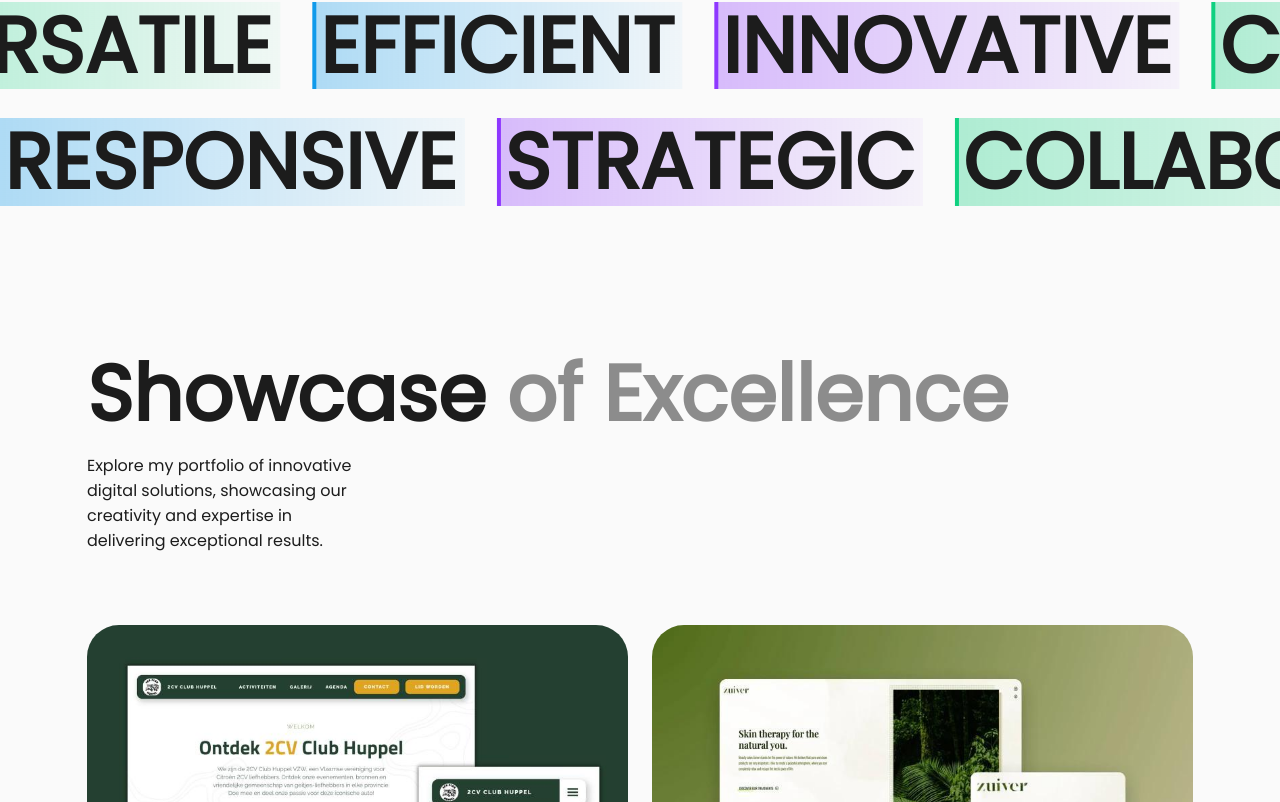
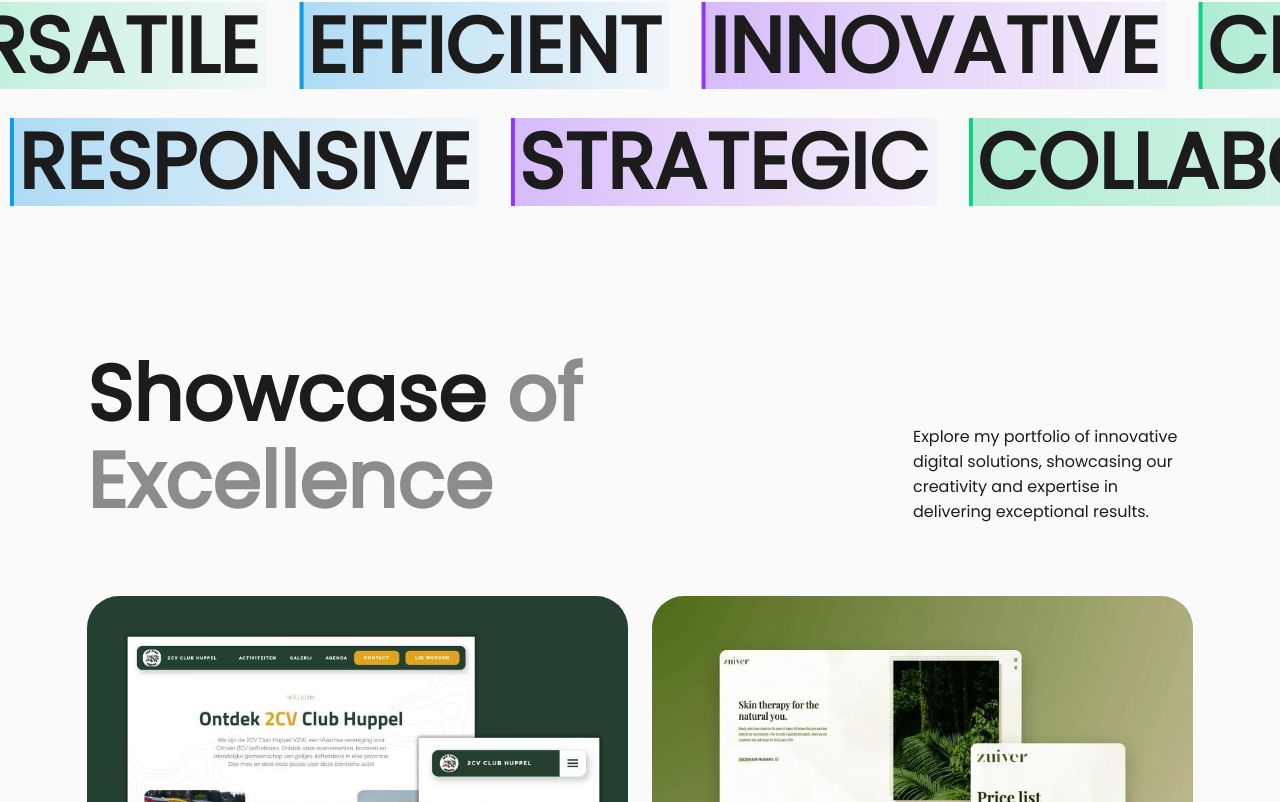
Before and after one commit to DiemasMichiels/diemas, a Next.js app: page / in a window 1280 px wide. Shown: the part 2230-3032 px from the top of the page. Built offline with nearby package versions, Linux system fonts and the light colour scheme.

Commit message:
fix: header portfolio

```diff
--- a/components/portfolio/Portfolio.module.scss
+++ b/components/portfolio/Portfolio.module.scss
@@ -10,6 +10,10 @@
     flex-wrap: wrap;
     gap: 16px;
     margin-block-end: 72px;
+
+    h2 {
+      flex: 1;
+    }
 
     p {
       max-width: 280px;
```
